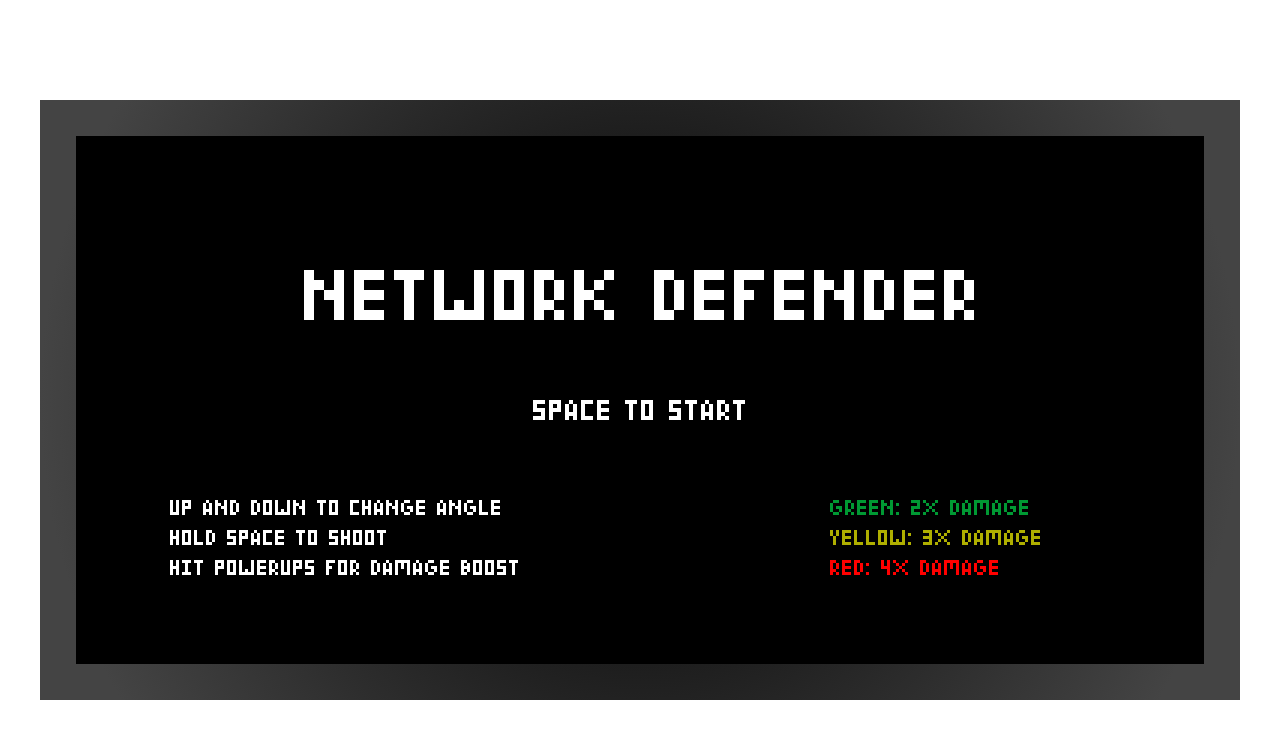
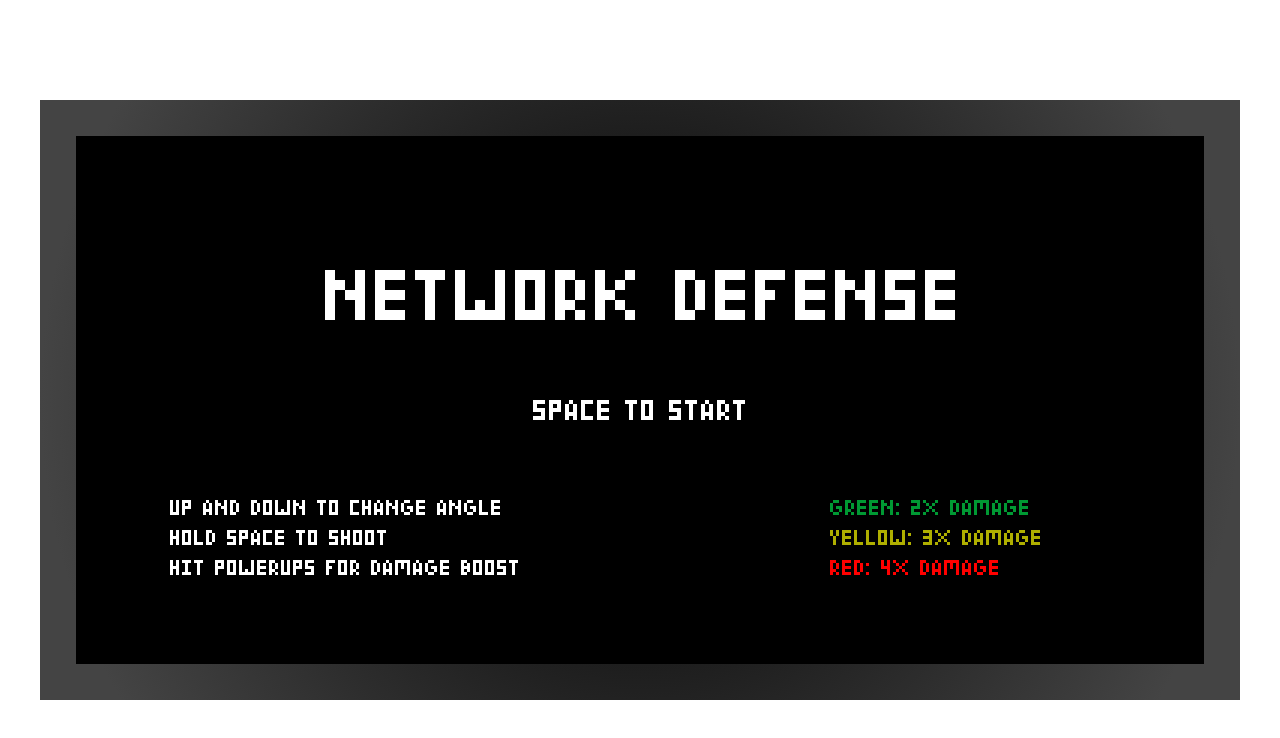
Before and after one commit to GabrielErbetta/network-defender, a plain HTML site: page index.html in a window 1280 px wide. Drawn offline with Linux system fonts and the light colour scheme.

Commit message:
Changed title to an unused

```diff
--- a/index.html
+++ b/index.html
@@ -1,6 +1,6 @@
 <html>
 <head>
-  <title>Network Defender</title>
+  <title>Network Defense</title>
   <link rel="shortcut icon" href="images/cannon.png">
 </head>
 
--- a/index.min.html
+++ b/index.min.html
@@ -1 +1 @@
-<html><head><title>Network Defender</title><link rel="shortcut icon" href="images/cannon.png"></head><body style="display: flex; align-items: center; justify-content: center;"><canvas id="canvas"></canvas><script src="pixel_font.min.js"></script><script src="main.min.js"></script></body></html>
+<html><head><title>Network Defense</title><link rel="shortcut icon" href="images/cannon.png"></head><body style="display: flex; align-items: center; justify-content: center;"><canvas id="canvas"></canvas><script src="pixel_font.min.js"></script><script src="main.min.js"></script></body></html>
--- a/main.js
+++ b/main.js
@@ -78,7 +78,7 @@ function frame() {
 }
 
 function renderTitle() {
-  var title = "Network Defender";
+  var title = "Network Defense";
   draw(title, 10, MAP.w / 2 - (title.length * 21), MAP.h / 2 - 130);
 
   // render subtitle
```
Also changed, not shown: main.min.js.
